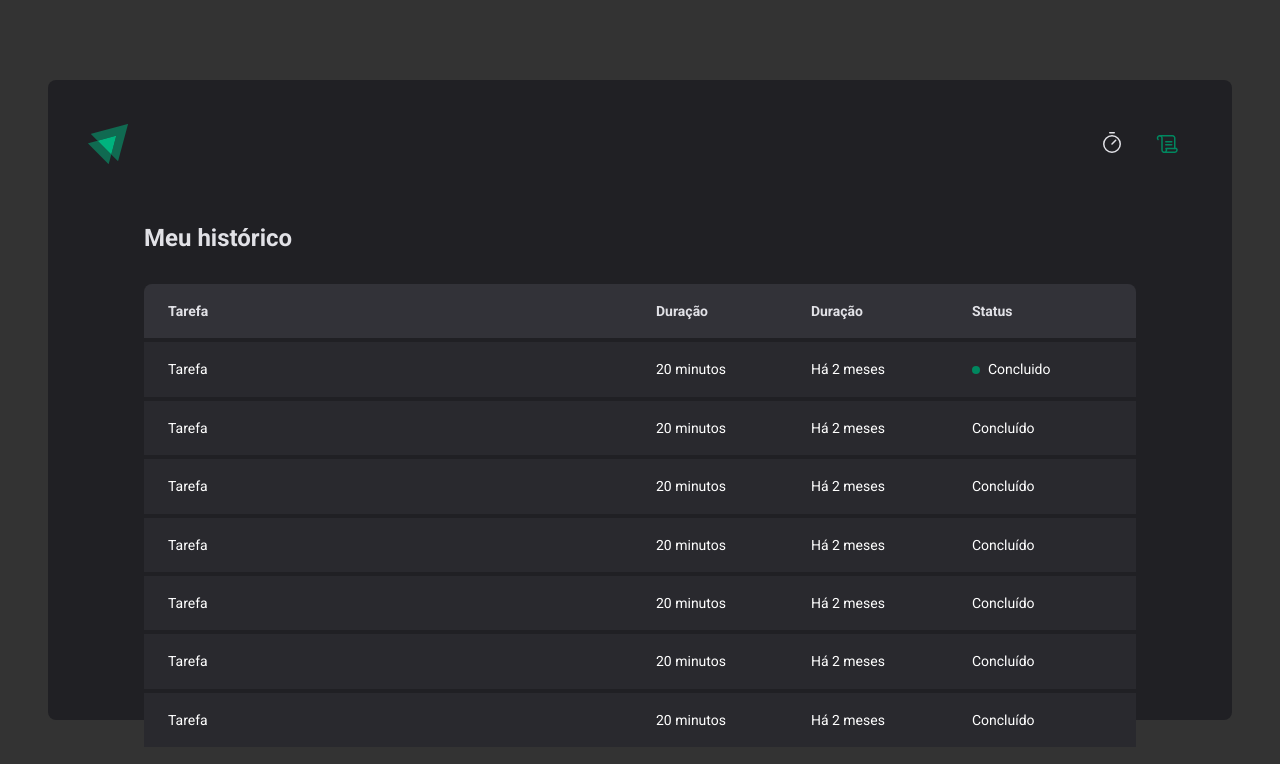
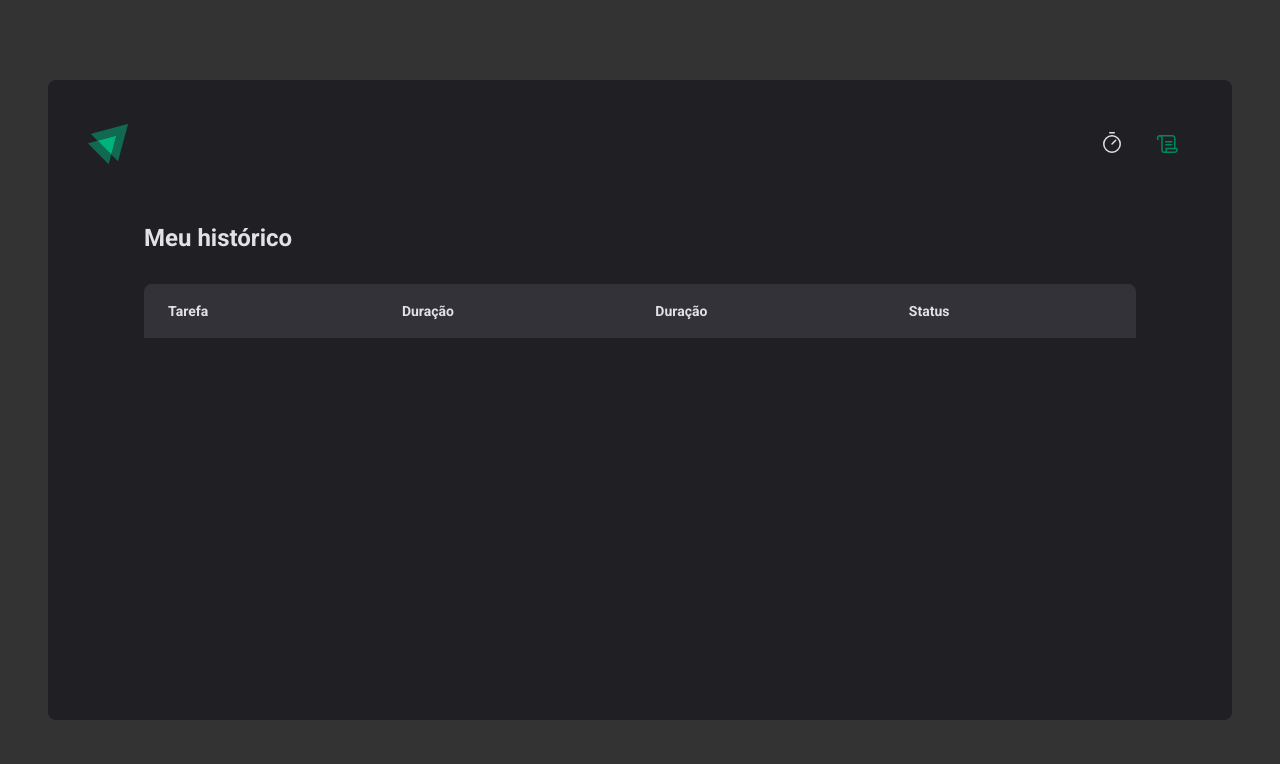
Before and after one commit to diogoz/timer-react, a React (Vite) app: page /history in a window 1280 px wide. Shown: the top 764 px of the page. Built offline with nearby package versions, Linux system fonts and the light colour scheme.

Commit message:
Contexto no React - Listagem do histórico

```diff
--- a/src/pages/History/index.tsx
+++ b/src/pages/History/index.tsx
@@ -1,5 +1,8 @@
+import { useContext } from 'react'
 import { HistoryContainer, HistoryList, Status } from './styles'
+import { CyclesContext } from '../../contexts/CyclesContext'
 export function History() {
+  const { cycles } = useContext(CyclesContext)
   return (
     <HistoryContainer>
       <h1>Meu histórico</h1>
@@ -15,50 +18,26 @@
             </tr>
           </thead>
           <tbody>
-            <tr>
-              <td>Tarefa</td>
-              <td>20 minutos</td>
-              <td>Há 2 meses</td>
-              <td>
-                <Status statuscolor="green">Concluido</Status>
-              </td>
-            </tr>
-            <tr>
-              <td>Tarefa</td>
-              <td>20 minutos</td>
-              <td>Há 2 meses</td>
-              <td>Concluído</td>
-            </tr>
-            <tr>
-              <td>Tarefa</td>
-              <td>20 minutos</td>
-              <td>Há 2 meses</td>
-              <td>Concluído</td>
-            </tr>
-            <tr>
-              <td>Tarefa</td>
-              <td>20 minutos</td>
-              <td>Há 2 meses</td>
-              <td>Concluído</td>
-            </tr>
-            <tr>
-              <td>Tarefa</td>
-              <td>20 minutos</td>
-              <td>Há 2 meses</td>
-              <td>Concluído</td>
-            </tr>
-            <tr>
-              <td>Tarefa</td>
-              <td>20 minutos</td>
-              <td>Há 2 meses</td>
-              <td>Concluído</td>
-            </tr>
-            <tr>
-              <td>Tarefa</td>
-              <td>20 minutos</td>
-              <td>Há 2 meses</td>
-              <td>Concluído</td>
-            </tr>
+            {cycles.map((cycle) => (
+              <tr key={cycle.id}>
+                <td>{cycle.task}</td>
+                <td>{cycle.minutesAmount} minutos</td>
+                <td>{cycle.startDate.toISOString()}</td>
+                <td>
+                  {cycle.finishedDate && (
+                    <Status statuscolor="green">Concluído</Status>
+                  )}
+
+                  {cycle.interruptedDate && (
+                    <Status statuscolor="red">Interrompido</Status>
+                  )}
+
+                  {!cycle.finishedDate && !cycle.interruptedDate && (
+                    <Status statuscolor="yellow">Em andamento</Status>
+                  )}
+                </td>
+              </tr>
+            ))}
           </tbody>
         </table>
       </HistoryList>
--- a/src/pages/Home/components/Coutdown/index.tsx
+++ b/src/pages/Home/components/Coutdown/index.tsx
@@ -25,7 +25,6 @@
 
         if (secondsDifference >= totalSeconds) {
           markCurrentCycleAsFinished()
-
           setSecondsPassed(totalSeconds)
           clearInterval(interval)
         } else {
```
